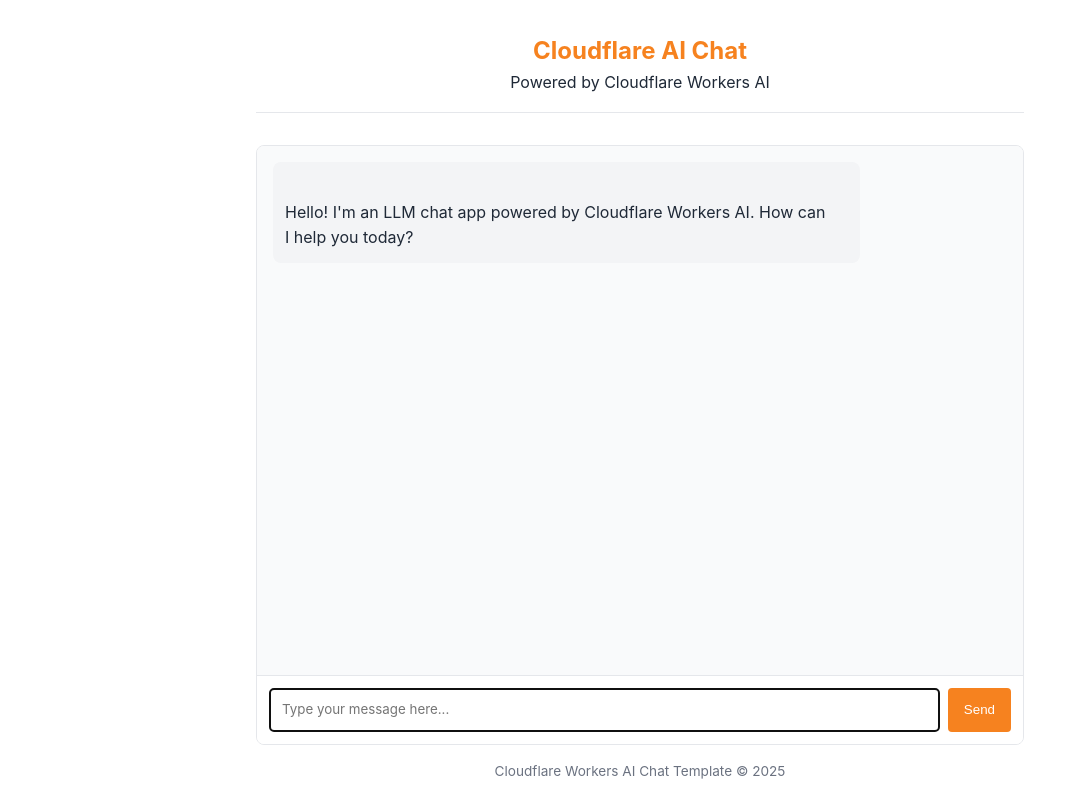
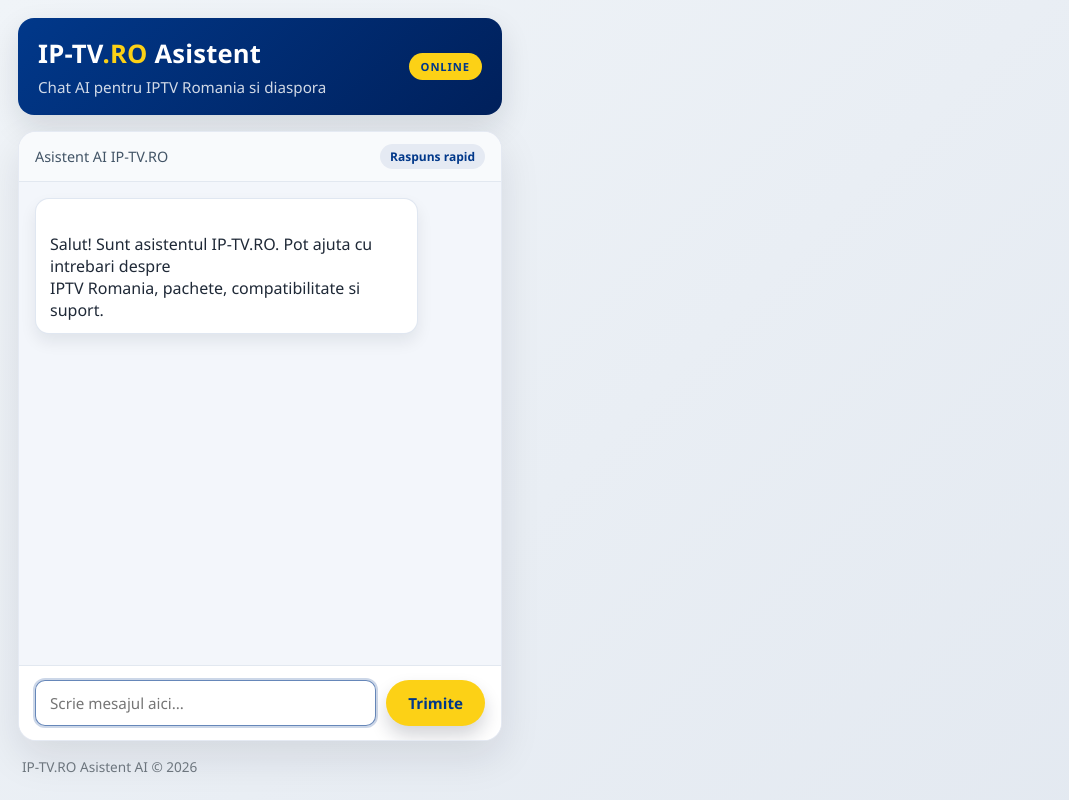
Before and after one commit to Narcis-Ionut/siteschatai, a website: page public/index.html in a window 1280 px wide. Shown: the whole page, without its empty margins (0-1069 px from the left). Drawn offline with Linux system fonts and the light colour scheme.

Commit message:
Rebrand assistant for IP-TV.RO

```diff
--- a/package.json
+++ b/package.json
@@ -1,8 +1,8 @@
 {
 	"name": "siteschatai",
-	"description": "A simple chat application powered by Cloudflare Workers AI",
+	"description": "IP-TV.RO assistant chat powered by Cloudflare Workers AI",
 	"cloudflare": {
-		"label": "LLM Chat App",
+		"label": "IP-TV.RO Asistent AI",
 		"products": [
 			"Workers",
 			"Workers AI",
--- a/public/chat.js
+++ b/public/chat.js
@@ -1,5 +1,5 @@
 /**
- * LLM Chat App Frontend
+ * IP-TV.RO Assistant Chat Frontend
  *
  * Handles the chat UI interactions and communication with the backend API.
  */
@@ -15,7 +15,7 @@
 	{
 		role: "assistant",
 		content:
-			"Hello! I'm an LLM chat app powered by Cloudflare Workers AI. How can I help you today?",
+			"Salut! Sunt asistentul IP-TV.RO. Pot ajuta cu intrebari despre IPTV Romania, pachete, compatibilitate si suport.",
 	},
 ];
 let isProcessing = false;
@@ -181,7 +181,7 @@
 		console.error("Error:", error);
 		addMessageToChat(
 			"assistant",
-			"Sorry, there was an error processing your request.",
+			"Ne pare rau, a aparut o eroare. Te rog incearca din nou.",
 		);
 	} finally {
 		// Hide typing indicator
--- a/public/index.html
+++ b/public/index.html
@@ -1,183 +1,315 @@
 <!doctype html>
-<html lang="en">
+<html lang="ro">
 	<head>
 		<meta charset="UTF-8" />
 		<meta name="viewport" content="width=device-width, initial-scale=1.0" />
-		<title>LLM Chat App</title>
+		<meta
+			name="description"
+			content="Asistent AI pentru IPTV Romania. Intrebari despre pachete, canale, compatibilitate si suport IP-TV.RO."
+		/>
+		<title>IP-TV.RO Asistent AI</title>
 		<style>
 			:root {
-				--primary-color: #f6821f;
-				--primary-hover: #e67e22;
-				--light-bg: #f9fafb;
-				--border-color: #e5e7eb;
-				--text-color: #1f2937;
-				--text-light: #6b7280;
-				--user-msg-bg: #fff2e6;
-				--assistant-msg-bg: #f3f4f6;
+				--primary: #01388a;
+				--secondary: #fcd116;
+				--accent: #ce1126;
+				--light: #f8f9fa;
+				--dark: #1f2937;
+				--gray: #6c757d;
+				--panel: #ffffff;
+				--panel-soft: #f3f6fb;
+				--border: #e2e8f0;
+				--shadow: 0 12px 30px rgba(15, 23, 42, 0.12);
 			}
 
 			* {
 				box-sizing: border-box;
 				margin: 0;
 				padding: 0;
+				font-family: "Segoe UI", Tahoma, Geneva, Verdana, sans-serif;
 			}
 
 			body {
-				font-family:
-					-apple-system, BlinkMacSystemFont, "Segoe UI", Roboto, Oxygen, Ubuntu,
-					Cantarell, sans-serif;
-				line-height: 1.6;
-				color: var(--text-color);
-				max-width: 800px;
-				margin: 0 auto;
-				padding: 1rem;
+				min-height: 100vh;
+				background: linear-gradient(135deg, #f0f4f8 0%, #e2e8f0 100%);
+				color: var(--dark);
+				display: flex;
+				justify-content: flex-start;
+				align-items: stretch;
 			}
 
-			header {
-				text-align: center;
-				margin-bottom: 2rem;
-				padding: 1rem 0;
-				border-bottom: 1px solid var(--border-color);
+			.app-shell {
+				width: 100%;
+				max-width: 520px;
+				min-height: 100vh;
+				display: flex;
+				flex-direction: column;
+				gap: 16px;
+				padding: 18px 18px 24px;
 			}
 
-			h1 {
-				font-size: 1.5rem;
-				color: var(--primary-color);
+			.app-header {
+				background: linear-gradient(135deg, var(--primary) 0%, #00205b 100%);
+				color: #fff;
+				border-radius: 16px;
+				padding: 18px 20px;
+				box-shadow: var(--shadow);
 			}
 
-			.chat-container {
+			.brand-row {
+				display: flex;
+				justify-content: space-between;
+				align-items: center;
+				gap: 12px;
+			}
+
+			.brand-title {
+				font-size: 1.6rem;
+				font-weight: 700;
+				letter-spacing: 0.2px;
+			}
+
+			.brand-title span {
+				color: var(--secondary);
+			}
+
+			.brand-sub {
+				margin-top: 6px;
+				font-size: 0.95rem;
+				color: rgba(255, 255, 255, 0.82);
+			}
+
+			.status-pill {
+				background: var(--secondary);
+				color: var(--primary);
+				padding: 6px 12px;
+				border-radius: 999px;
+				font-size: 0.7rem;
+				font-weight: 700;
+				letter-spacing: 0.08em;
+				text-transform: uppercase;
+			}
+
+			.app-main {
+				flex: 1;
+				display: flex;
+			}
+
+			.chat-card {
+				flex: 1;
+				background: var(--panel);
+				border-radius: 18px;
+				border: 1px solid rgba(1, 56, 138, 0.1);
+				box-shadow: 0 16px 40px rgba(15, 23, 42, 0.1);
+				overflow: hidden;
 				display: flex;
 				flex-direction: column;
-				height: calc(100vh - 200px);
-				min-height: 400px;
-				border: 1px solid var(--border-color);
-				border-radius: 8px;
-				overflow: hidden;
+				min-height: 520px;
+			}
+
+			.chat-toolbar {
+				display: flex;
+				justify-content: space-between;
+				align-items: center;
+				padding: 12px 16px;
+				background: #f8fafc;
+				border-bottom: 1px solid var(--border);
+				font-size: 0.9rem;
+				color: #425466;
+			}
+
+			.chat-tag {
+				background: rgba(1, 56, 138, 0.08);
+				color: var(--primary);
+				padding: 4px 10px;
+				border-radius: 999px;
+				font-size: 0.75rem;
+				font-weight: 600;
 			}
 
 			.chat-messages {
 				flex: 1;
 				overflow-y: auto;
-				padding: 1rem;
-				background-color: var(--light-bg);
+				padding: 16px;
+				background: var(--panel-soft);
+				display: flex;
+				flex-direction: column;
+				gap: 12px;
 			}
 
 			.message {
-				margin-bottom: 1rem;
-				padding: 0.75rem;
-				border-radius: 8px;
-				max-width: 80%;
+				padding: 12px 14px;
+				border-radius: 14px;
+				max-width: 85%;
+				box-shadow: 0 8px 16px rgba(15, 23, 42, 0.08);
 			}
 
 			.message p {
+				margin: 0;
 				white-space: pre-line;
-				margin: 0;
 				overflow-wrap: anywhere;
 			}
 
 			.user-message {
-				background-color: var(--user-msg-bg);
 				align-self: flex-end;
 				margin-left: auto;
+				background: rgba(252, 209, 22, 0.22);
+				border: 1px solid rgba(252, 209, 22, 0.5);
 			}
 
 			.assistant-message {
-				background-color: var(--assistant-msg-bg);
 				align-self: flex-start;
-			}
-
-			.message-input {
-				display: flex;
-				padding: 0.75rem;
-				border-top: 1px solid var(--border-color);
-				background-color: white;
-			}
-
-			#user-input {
-				flex: 1;
-				padding: 0.75rem;
-				border: 1px solid var(--border-color);
-				border-radius: 4px;
-				font-family: inherit;
-				resize: none;
-				min-height: 44px;
-			}
-
-			#send-button {
-				margin-left: 0.5rem;
-				padding: 0 1rem;
-				background-color: var(--primary-color);
-				color: white;
-				border: none;
-				border-radius: 4px;
-				cursor: pointer;
-				transition: background-color 0.2s;
-			}
-
-			#send-button:hover {
-				background-color: var(--primary-hover);
-			}
-
-			#send-button:disabled {
-				background-color: var(--text-light);
-				cursor: not-allowed;
+				background: #fff;
+				border: 1px solid rgba(1, 56, 138, 0.12);
 			}
 
 			.typing-indicator {
 				display: none;
+				padding: 12px 16px;
+				color: var(--gray);
+				background: #fff;
+				border-top: 1px solid var(--border);
 				font-style: italic;
-				color: var(--text-light);
-				padding: 1rem;
 			}
 
 			.typing-indicator.visible {
 				display: block;
 			}
 
-			footer {
-				margin-top: 1rem;
-				text-align: center;
+			.message-input {
+				display: flex;
+				gap: 10px;
+				padding: 14px 16px;
+				background: #fff;
+				border-top: 1px solid var(--border);
+			}
+
+			#user-input {
+				flex: 1;
+				padding: 12px 14px;
+				border: 1px solid #d7dde6;
+				border-radius: 10px;
+				background: #f8fafc;
+				resize: none;
+				min-height: 46px;
+				font-size: 0.95rem;
+			}
+
+			#user-input:focus {
+				outline: 2px solid rgba(1, 56, 138, 0.2);
+				border-color: rgba(1, 56, 138, 0.6);
+				background: #fff;
+			}
+
+			#send-button {
+				padding: 0 22px;
+				background: var(--secondary);
+				color: var(--primary);
+				border: none;
+				border-radius: 999px;
+				font-weight: 700;
+				font-size: 0.95rem;
+				cursor: pointer;
+				transition: transform 0.2s, box-shadow 0.2s, background-color 0.2s;
+				box-shadow: 0 10px 18px rgba(15, 23, 42, 0.18);
+			}
+
+			#send-button:hover {
+				background: #ffdf4d;
+				transform: translateY(-1px);
+			}
+
+			#send-button:disabled {
+				background: #d0d5dd;
+				color: var(--gray);
+				cursor: not-allowed;
+				box-shadow: none;
+				transform: none;
+			}
+
+			.app-footer {
+				text-align: left;
 				font-size: 0.85rem;
-				color: var(--text-light);
+				color: var(--gray);
+				padding: 0 4px;
+			}
+
+			@media (max-width: 640px) {
+				.app-shell {
+					padding: 14px;
+				}
+
+				.brand-row {
+					flex-direction: column;
+					align-items: flex-start;
+				}
+
+				.chat-card {
+					min-height: 60vh;
+				}
+
+				.message-input {
+					flex-direction: column;
+					align-items: stretch;
+				}
+
+				#send-button {
+					width: 100%;
+					padding: 12px 16px;
+				}
 			}
 		</style>
 	</head>
 	<body>
-		<header>
-			<h1>Cloudflare AI Chat</h1>
-			<p>Powered by Cloudflare Workers AI</p>
+		<div class="app-shell">
+			<header class="app-header">
+				<div class="brand-row">
+					<div>
+						<h1 class="brand-title">IP-TV<span>.RO</span> Asistent</h1>
+						<p class="brand-sub">
+							Chat AI pentru IPTV Romania si diaspora
+						</p>
+					</div>
+					<span class="status-pill">Online</span>
+				</div>
 			</header>
 
-		<div class="chat-container">
+			<main class="app-main">
+				<div class="chat-card">
+					<div class="chat-toolbar">
+						<span>Asistent AI IP-TV.RO</span>
+						<span class="chat-tag">Raspuns rapid</span>
+					</div>
 					<div id="chat-messages" class="chat-messages">
 						<div class="message assistant-message">
 							<p>
-						Hello! I'm an LLM chat app powered by Cloudflare Workers AI. How can
-						I help you today?
+								Salut! Sunt asistentul IP-TV.RO. Pot ajuta cu intrebari despre
+								IPTV Romania, pachete, compatibilitate si suport.
 							</p>
 						</div>
 					</div>
 
 					<div class="typing-indicator" id="typing-indicator">
-				AI is thinking...
+						Asistentul AI pregateste un raspuns...
 					</div>
 
 					<div class="message-input">
 						<textarea
 							id="user-input"
-					placeholder="Type your message here..."
+							placeholder="Scrie mesajul aici..."
 							rows="1"
 							autofocus
 						></textarea>
-				<button id="send-button">Send</button>
+						<button id="send-button">Trimite</button>
 					</div>
 				</div>
+			</main>
 
-		<footer>
-			<p>Cloudflare Workers AI Chat Template &copy; 2025</p>
+			<footer class="app-footer">
+				<p>IP-TV.RO Asistent AI &copy; 2026</p>
 			</footer>
+		</div>
 
-		<!-- Chat app script -->
 		<script src="chat.js"></script>
 	</body>
 </html>
```
Also changed, not shown: src/index.ts (+4 -5 lines), 1 other file. Lines whose indentation alone changed are shown as unchanged.
